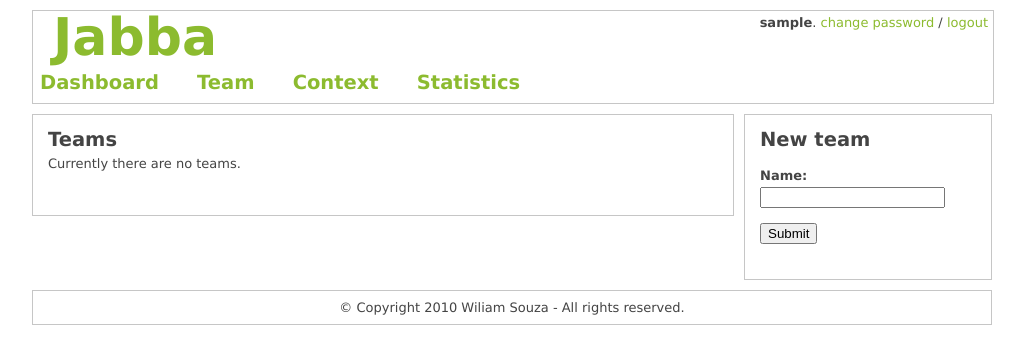
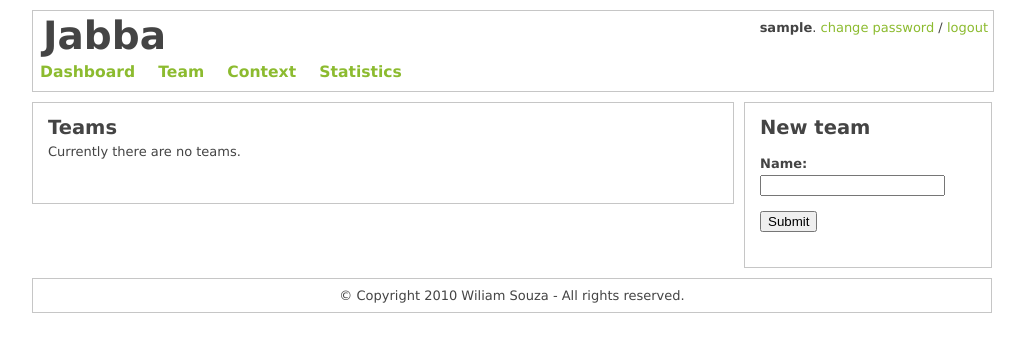
Before and after one commit to wiliamsouza/jabba, a Django app: page /team/ in a window 1280 px wide. Shown: the top 364 px of the page, without its empty margins (128-1153 px from the left). Run offline with Django 3.2, Linux system fonts and the light colour scheme; the visitor is signed in with stand-in values (Sample User, id 1); data that the repository does not hold is empty.

Commit message:
Aesthetic changes

```diff
--- a/jabba/static/css/default.css
+++ b/jabba/static/css/default.css
@@ -1,48 +1,13 @@
 body {
   color: #444444;
-  font-family: "Lucida Grande","Lucida Sans Unicode","Lucida Sans",Verdana,Arial,Helvetica,sans-serif;
+  font-family: "Lucida Grande", "Lucida Sans Unicode", "Lucida Sans", Verdana, Arial, Helvetica, sans-serif;
   font-size: 13px;
 }
-
 
 a {
   color: #8cbb2f;
   text-decoration: none;
 }
-/*
- a:hover {
-	color: #ffffff;
-}
-*/
-/*
-input, textarea {
-  font-family: "Lucida Grande", Tahoma, Arial, sans-serif;
-	padding: 6px;
-}
-
-input[type=text], input[type=password], textarea, select {
-  width: 100%;
-  -moz-background-clip: border;
-  -moz-background-inline-policy: continuous;
-  -moz-background-origin: padding;
-  -moz-border-radius-bottomleft: 3px;
-  -moz-border-radius-bottomright: 3px;
-  -moz-border-radius-topleft: 3px;
-  -moz-border-radius-topright: 3px;
-  /*background: #ffffff none repeat scroll 0 0;*/
-  border: medium none;
-  padding: 6px;
-}
-*/
-
-textarea {
-	width: 600px;
-	height: 120px;
-	border: 3px solid #cccccc;
-	padding: 5px;
-	font-family: Tahoma, sans-serif;
-}
-
 
 form {
   padding: 0 0 10px 0;
@@ -54,10 +19,9 @@ form li {
 }
 
 form label {
-  /*color: #ffffff;*/
   font-weight: bold;
+  padding: 0 0 5px;
   display: block;
-  padding: 0 0 5px;
 }
 
 #page {
@@ -71,8 +35,6 @@ form label {
   float: left;
   width: 100%;
   margin-bottom: 10px;
-  /*background-color: #292929;*/
-  /*-moz-box-shadow: 0 0 5px rgba(0, 0, 0, 0.2);*/
   border: 1px solid #C6C6C6;
   color: #444444;
 }
@@ -80,20 +42,15 @@ form label {
 #status {
   margin: 5px;
   float: right;
-  /*color:#ffffff;*/
 }
 
 #logo {
-  margin: 0 0 0 20px;
-}
-
-#logo h1, #logo h2 {
-  /*color: #ffffff;*/
-  display: inline;
+  margin: 5px 0 0 10px;
 }
 
 #logo h1 {
-  font-size: 4em;
+  color: #444444;
+  font-size: 3em;
 }
 
 #menu {
@@ -103,27 +60,19 @@ form label {
 #menu li {
   font-weight: bold;
   display: inline;
-  font-size: 1.5em;
-  padding: 0 20px 0 0;
+  font-size: 1.2em;
+  padding: 0 5px 0 0;
 }
 
 #menu a {
-  /*color: #ffffff;*/
   padding: 4px 7px;
 }
-/*
-#menu a:hover {
-	color: #0556bb;
-}
-*/
+
 #left {
 	float: left;
 	width: 700px;
 	min-height: 100px;
 	margin-right: 10px;
-  /*background: #2AADEF none repeat scroll 0 0;*/
-  /*-moz-box-shadow: 0 0 5px rgba(0, 0, 0, 0.2);*/
-
   border: 1px solid #C6C6C6;
   color: #444444;
 }
@@ -133,9 +82,6 @@ form label {
   float: left;
   width: 246px;
 	min-height: 100px;
-  /*background: #2AADEF none repeat scroll 0 0;*/
-  /*-moz-box-shadow: 0 0 5px rgba(0, 0, 0, 0.2);*/
-
   border: 1px solid #C6C6C6;
   color: #444444;
 }
@@ -146,19 +92,15 @@ form label {
   margin-top: 80px;
   margin-left: auto;
   margin-right: auto;
-  /*background: #2AADEF none repeat scroll 0 0;*/
-  /*-moz-box-shadow: 0 0 5px rgba(0, 0, 0, 0.2);*/
   border: 1px solid #c6c6c6;
   color: #444444;
 }
 
 #login h1 {
-  /*background-color: #292929;*/
 	padding: 0 0 0 20px;
 	line-height: 80px;
 	height: 80px;
-	/*color: #ffffff;*/
-	font-size: 4em;
+	font-size: 3em;
 }
 
 #login form {
@@ -177,7 +119,6 @@ form label {
 
 #footer {
   text-align: center;
-  /*color: #ffffff;*/
   float: left;
   width: 100%;
   margin-top: 10px;
```
